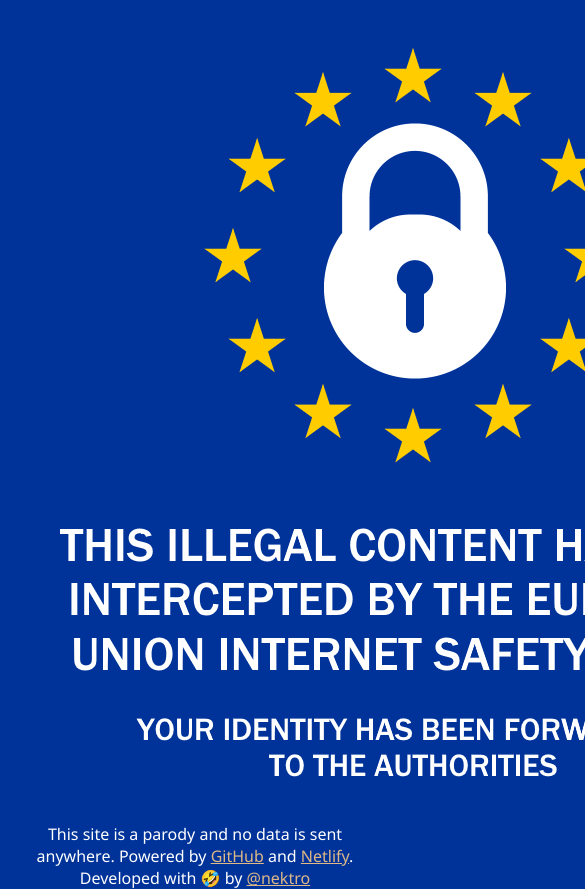
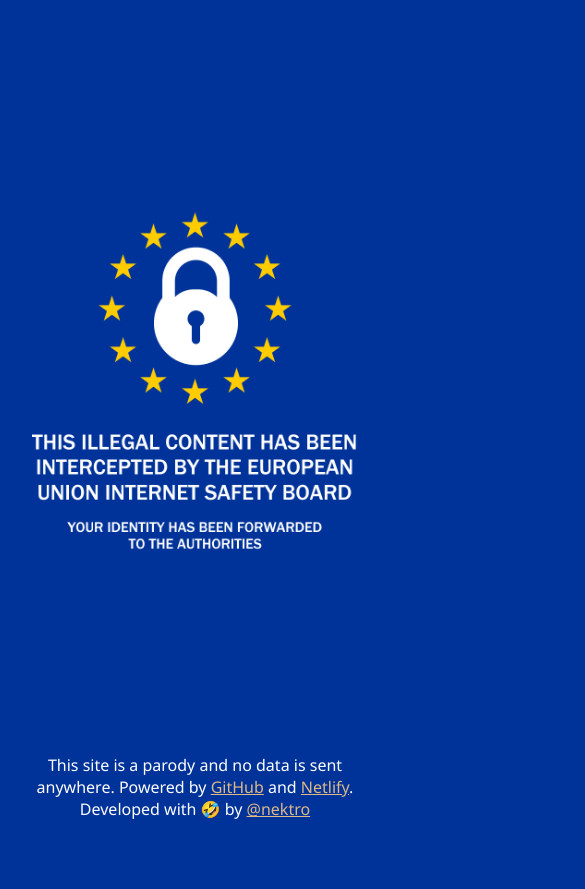
Before and after one commit to nektro/intercepted_by_the_eu, a plain HTML site: page index.html in a window 390 px wide. Shown: the top 889 px of the page, 585 px wide, since content can reach past the window. After the commit the page ends 844 px from the top, so only its background shows below. Drawn offline with Linux system fonts and the light colour scheme.

Commit message:
make image show up better on mobile with max-width

```diff
--- a/index.html
+++ b/index.html
@@ -19,9 +19,15 @@
             }
             body > div:first-child {
                 flex-grow: 1;
+                display: flex;
+                justify-content: center;
+                align-items: center;
             }
             body a {
                 color: burlywood;
+            }
+            body img {
+                max-width: 100%;
             }
         </style>
     </head>
```
